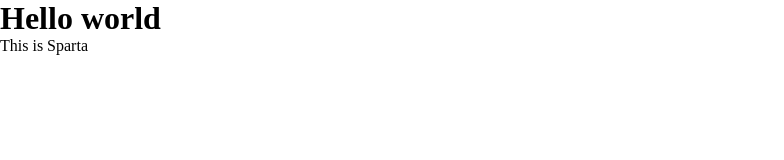
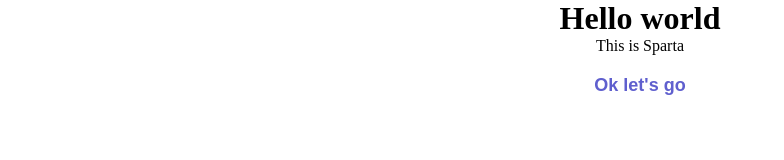
Before and after one commit to GiuseppeF11/htmlcss-hello, a plain HTML site: page index.html in a window 1280 px wide. Shown: the whole page, without its empty margins (0-784 px from the left). Drawn offline with Linux system fonts and the light colour scheme.

Commit message:
+ok carino, +allineamento centrale

```diff
--- a/index.html
+++ b/index.html
@@ -7,6 +7,6 @@
 <body>
     <h1>Hello world</h1>
     <p>This is Sparta</p>
-    <div><strong></strong></div>
+    <div id="ok"><strong>Ok let's go</strong></div>
 </body>
 </html>
--- a/style.css
+++ b/style.css
@@ -2,3 +2,14 @@
     margin: 0%;
     box-sizing: border-box;
 }
+
+body{
+    text-align: center;
+}
+
+#ok{
+    color: rgb(95, 95, 206);
+    font-family: Arial, Helvetica, sans-serif;
+    font-size: large;
+    margin: 20px;
+}
```
